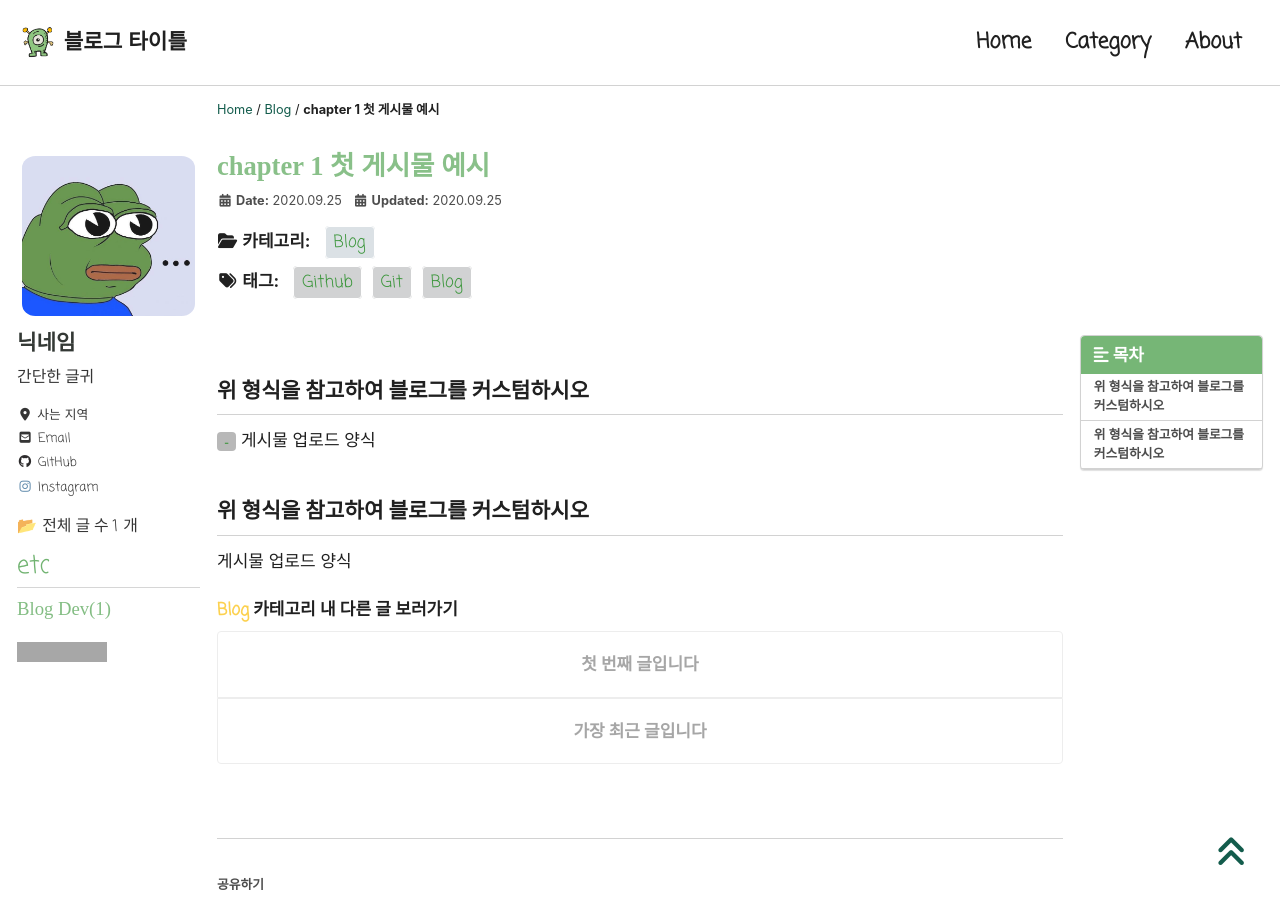
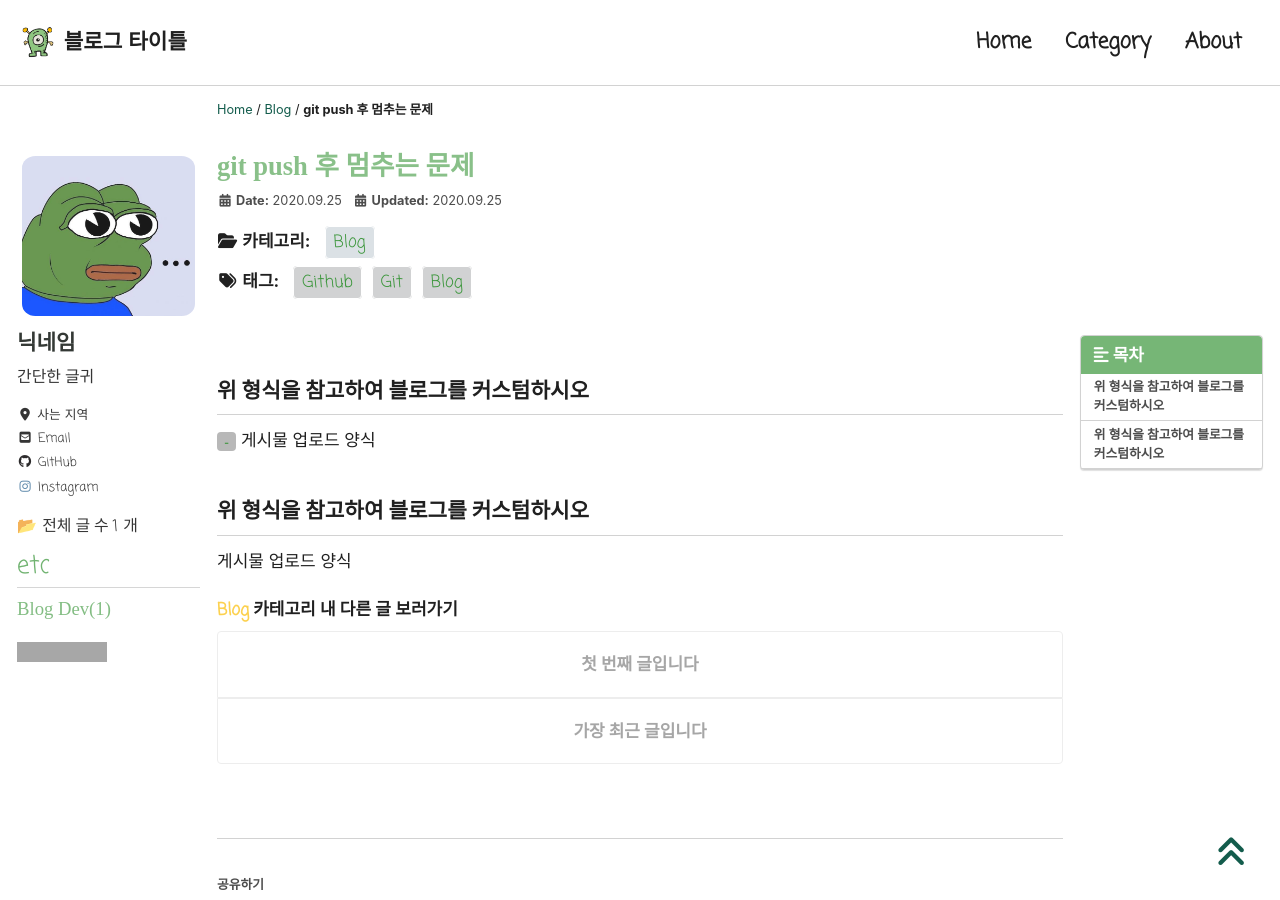
Before and after one commit to PUPAO/PUPAO.github.io, a Jekyll site: the page built from _posts/Blog/2021-09-25-git & github.md, in a window 1280 px wide and 900 px high. Built offline with Jekyll 4.4.1, drawn with Linux system fonts in a browser that asks for light colours; cached includes are drawn as plain includes; nearby versions of some CDN libraries; some web fonts are replaced; comment, search, counter and statistics services are not loaded; grey boxes are pictures that could not be loaded.

Commit message:
git push 후 멈추는 문제
이름 바꾸기

```diff
--- a/_posts/Blog/2021-09-25-git & github.md
+++ b/_posts/Blog/2021-09-25-git & github.md
@@ -1,5 +1,5 @@
 ---
-title:  "chapter 1 첫 게시물 예시"
+title:  "git push 후 멈추는 문제"
 excerpt: "첫 게시물 예시"
 
 categories:
```
